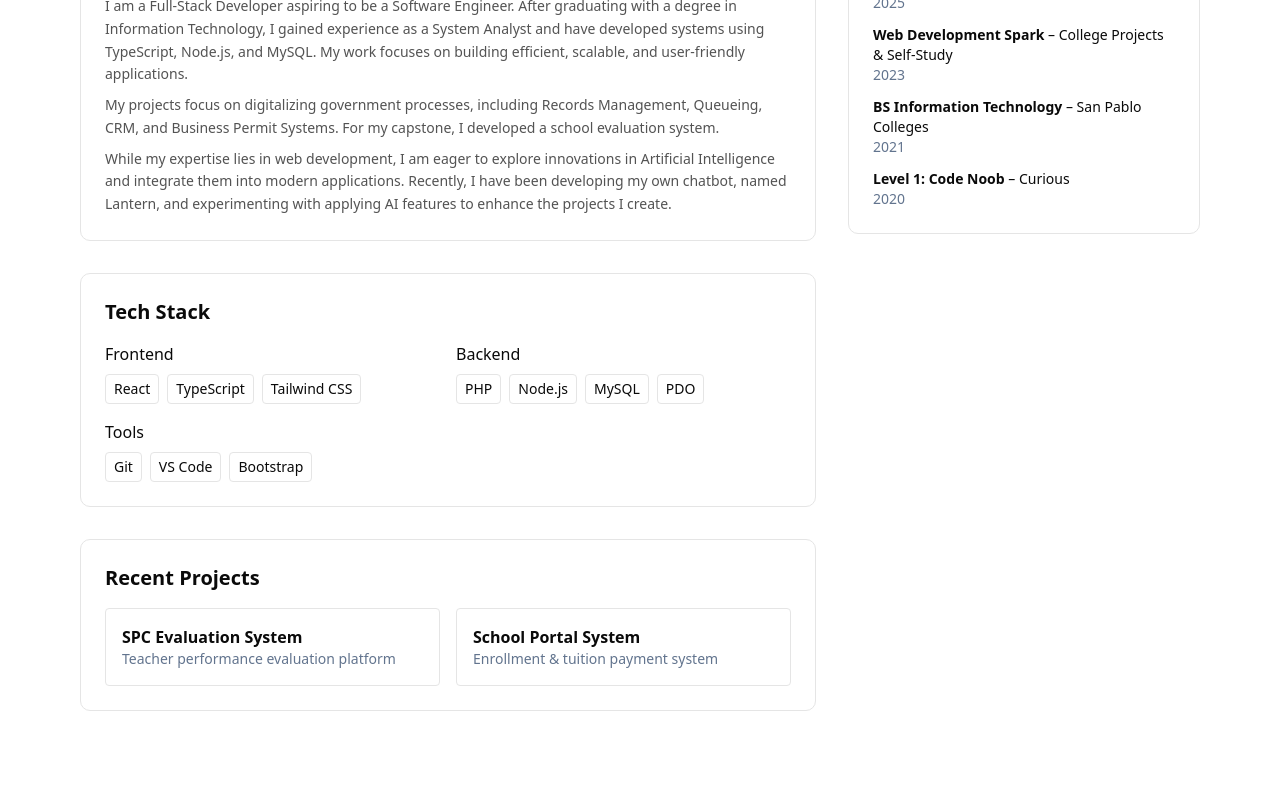
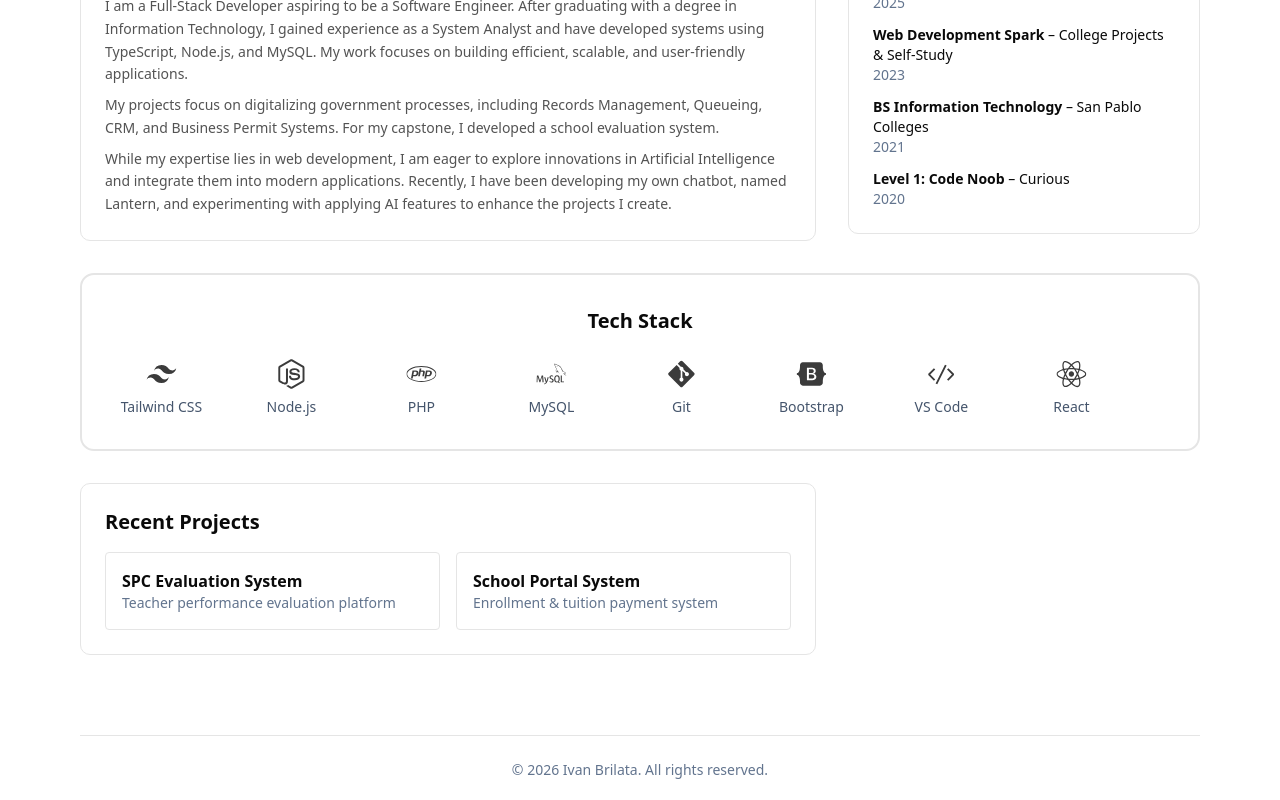
Before and after one commit to ivanskieee/vansrzb, a React (Vite) app in the folder frontend/: page / in a window 1280 px wide. Shown: the part 496-1296 px from the top of the page. Before the commit the page ends 1239 px from the top, so only its background shows below. Built offline with nearby package versions, Linux system fonts and the light colour scheme.

Commit message:
[fix] tech stacks and footer

```diff
--- a/frontend/package.json
+++ b/frontend/package.json
@@ -17,6 +17,7 @@
     "radix-ui": "^1.4.3",
     "react": "^19.2.0",
     "react-dom": "^19.2.0",
+    "react-icons": "^5.5.0",
     "tailwind-merge": "^3.4.0",
     "tailwindcss": "^4.1.18"
   },
--- /dev/null
+++ b/frontend/src/components/layout/Footer.tsx
@@ -0,0 +1,7 @@
+export default function Footer() {
+  return (
+    <footer className="mt-12 mb-5 border-t pt-6 text-center text-sm text-slate-500 dark:text-slate-400">
+      © {new Date().getFullYear()} Ivan Brilata. All rights reserved.
+    </footer>
+  )
+}
--- a/frontend/src/components/sections/TechStack.tsx
+++ b/frontend/src/components/sections/TechStack.tsx
@@ -1,27 +1,45 @@
-const stack = {
-  Frontend: ["React", "TypeScript", "Tailwind CSS"],
-  Backend: ["PHP", "Node.js", "MySQL", "PDO"],
-  Tools: ["Git", "VS Code", "Bootstrap"]
-}
+import { FaReact, FaNodeJs, FaPhp, FaGitAlt, FaBootstrap } from "react-icons/fa"
+import { SiTypescript, SiTailwindcss, SiMysql } from "react-icons/si"
+import { VscCode } from "react-icons/vsc"
+
+
+const stack = [
+  { name: "React", icon: FaReact },
+  { name: "TypeScript", icon: SiTypescript },
+  { name: "Tailwind CSS", icon: SiTailwindcss },
+  { name: "Node.js", icon: FaNodeJs },
+  { name: "PHP", icon: FaPhp },
+  { name: "MySQL", icon: SiMysql },
+  { name: "Git", icon: FaGitAlt },
+  { name: "Bootstrap", icon: FaBootstrap },
+  { name: "VS Code", icon: VscCode }
+]
 
 export default function TechStack() {
   return (
-    <section className="p-6 rounded-lg border">
-      <h2 className="text-xl font-semibold mb-4">Tech Stack</h2>
+    <section className="p-8 rounded-xl border-2 overflow-hidden">
+      <h2 className="text-xl font-semibold mb-6 text-center">
+        Tech Stack
+      </h2>
 
-      <div className="grid sm:grid-cols-2 gap-4">
-        {Object.entries(stack).map(([key, items]) => (
-          <div key={key}>
-            <h3 className="font-medium mb-2">{key}</h3>
-            <div className="flex flex-wrap gap-2">
-              {items.map(i => (
-                <span key={i} className="px-2 py-1 text-sm border rounded">
-                  {i}
+      {/* MARQUEE */}
+      <div className="relative w-full overflow-hidden">
+        <div className="flex gap-10 animate-marquee w-max">
+          {[...stack, ...stack].map((tech, i) => {
+            const Icon = tech.icon
+            return (
+              <div
+                key={i}
+                className="flex flex-col items-center gap-2 min-w-[90px]"
+              >
+                <Icon className="text-3xl opacity-80" />
+                <span className="text-sm text-slate-600 dark:text-slate-400">
+                  {tech.name}
                 </span>
-              ))}
-            </div>
-          </div>
-        ))}
+              </div>
+            )
+          })}
+        </div>
       </div>
     </section>
   )
--- a/frontend/src/index.css
+++ b/frontend/src/index.css
@@ -122,3 +122,16 @@
     @apply bg-background text-foreground;
   }
 }
+
+@keyframes marquee {
+  from {
+    transform: translateX(0);
+  }
+  to {
+    transform: translateX(-50%);
+  }
+}
+
+.animate-marquee {
+  animation: marquee 25s linear infinite;
+}
--- a/frontend/src/pages/Home.tsx
+++ b/frontend/src/pages/Home.tsx
@@ -4,17 +4,17 @@ import TechStack from "../components/sections/TechStack"
 import Projects from "../components/sections/Projects"
 import Experience from "../components/sections/Experience"
 import Sidebar from "../components/layout/Sidebar"
+import Footer from "../components/layout/Footer"
 
 export default function Home() {
   return (
+    <>
       <div className="grid grid-cols-1 lg:grid-cols-3 gap-8 py-8">
 
         {/* LEFT / MAIN */}
         <section className="lg:col-span-2 space-y-8">
           <Profile />
           <About />
-        <TechStack />
-        <Projects />
         </section>
 
         {/* RIGHT SIDEBAR */}
@@ -23,6 +23,19 @@ export default function Home() {
           <Experience />
         </aside>
 
+        {/* FULL-WIDTH TECH STACK */}
+        <div className="lg:col-span-3">
+          <TechStack />
         </div>
+
+        {/* PROJECTS BACK TO LEFT */}
+        <section className="lg:col-span-2 space-y-8">
+          <Projects />
+        </section>
+
+      </div>
+
+      <Footer />
+    </>
   )
 }
```
Also changed, not shown: 1 other file (tests, documents, lock files or other folders). Lines whose indentation alone changed are shown as unchanged.
